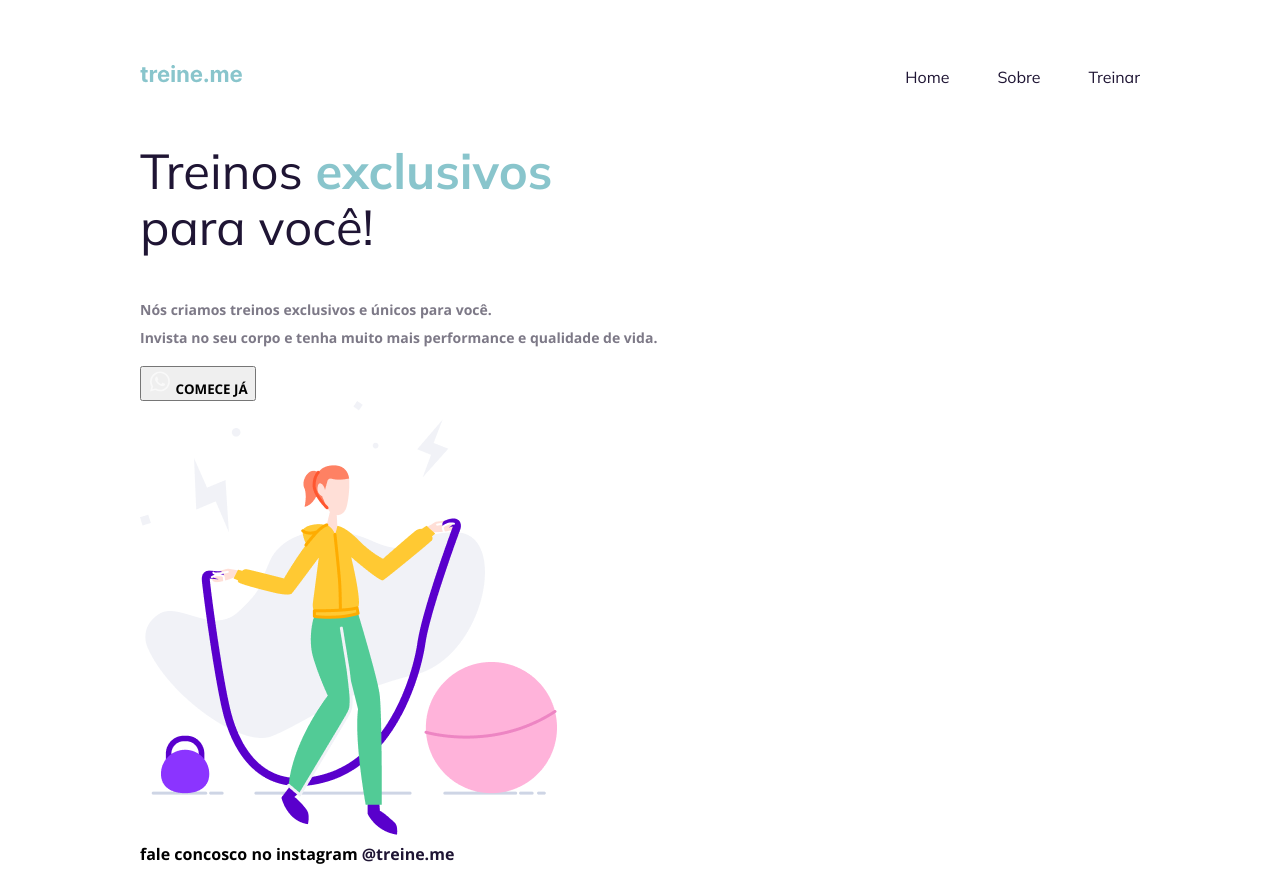
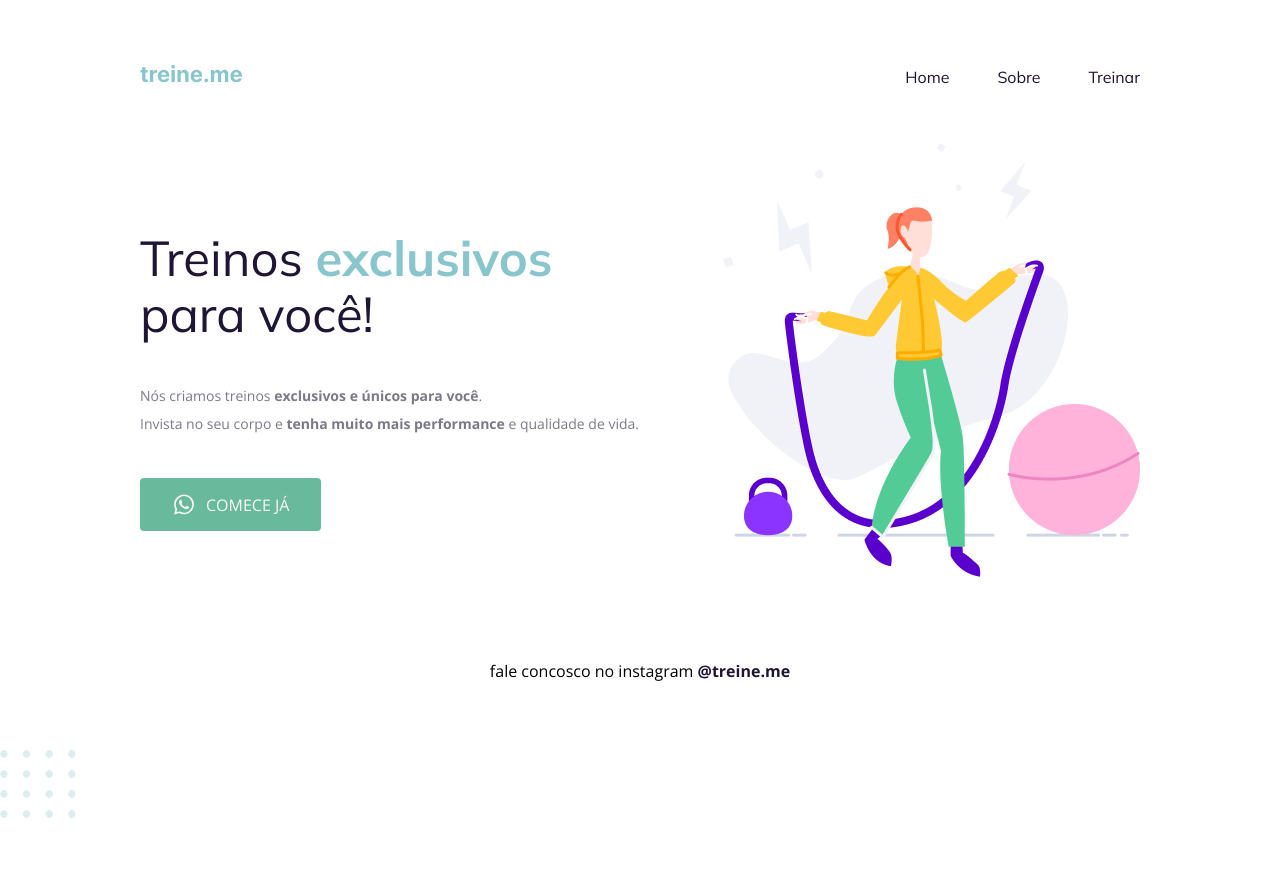
Before and after one commit to somentebruno/projeto-treine-me, a plain HTML site: page index.html in a window 1280 px wide. Shown: the top 871 px of the page. After the commit the page ends 833 px from the top, so only its background shows below. Drawn offline with nearby package versions, Linux system fonts and the light colour scheme.

Commit message:
button styling

```diff
--- a/index.html
+++ b/index.html
@@ -5,7 +5,7 @@
   <link rel="preconnect" href="https://fonts.gstatic.com" crossorigin>
   <meta charset="UTF-8">
   <meta name="viewport" content="width=device-width, initial-scale=1.0">
-  <link href="https://fonts.googleapis.com/css2?family=Mulish:wght@400;700&family=Open+Sans:ital,wght@0,700;1,400&display=swap" rel="stylesheet">
+  <link href="https://fonts.googleapis.com/css2?family=Mulish:wght@400;700&family=Open+Sans:wght@400;700&display=swap" rel="stylesheet">
   <title>Treine me</title>
   <link rel="stylesheet" href="style.css">
 </head>
--- a/style.css
+++ b/style.css
@@ -40,6 +40,12 @@ h1, ul {
   font-family: 'Mulish', sans-serif;
 }
 
+main {
+  display: flex;
+  align-items: center;
+  justify-content: space-between;
+}
+
 h1 {
   font-size: 49px;
   line-height: 56px;
@@ -60,18 +66,45 @@ main section p{
   font-size: 14px;
   line-height: 28px;
   color: #7D7987;
+
+  margin: 40px 0;
 }
 
 button {
   text-transform: uppercase;
   font-family: 'Open Sans', sans-serif;
+
+  background: #69B99D;
+  border: none;
+  color: #F9F9F9;
+
+  display: flex;
+  justify-content: center;
+  align-items: center;
+  text-align: center;
+
+  font-size: 16px;
+  line-height: normal;
+
+  gap: 10px;
+  padding: 14px 32px;
+  border-radius: 4px;
+
+  cursor: pointer;
+}
+
+button:hover{
+  background: #4ea788;
 }
 
 footer{
   font-weight: normal;
   line-height: 28px;
+  text-align: center;
+  margin-top: 80px;
 }
 
 footer a {
   font-weight: bold;
+
 }
```
